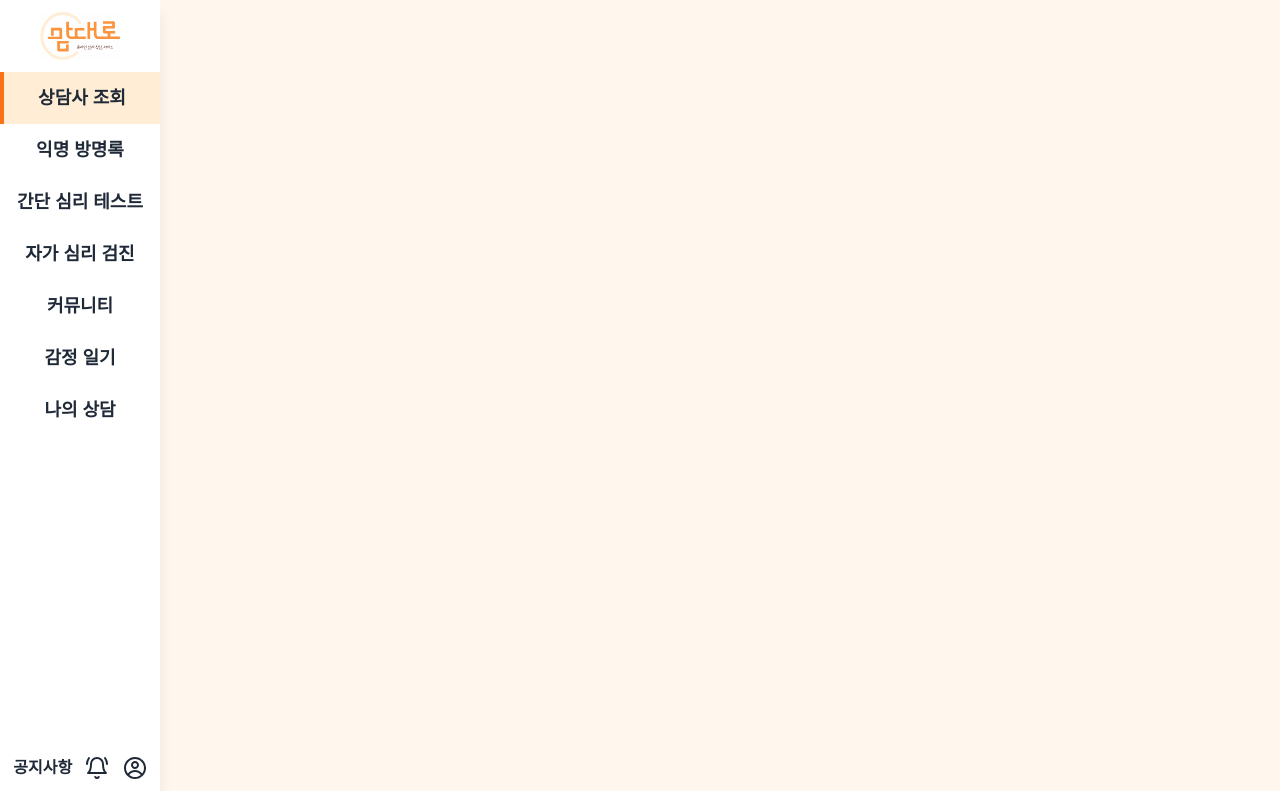
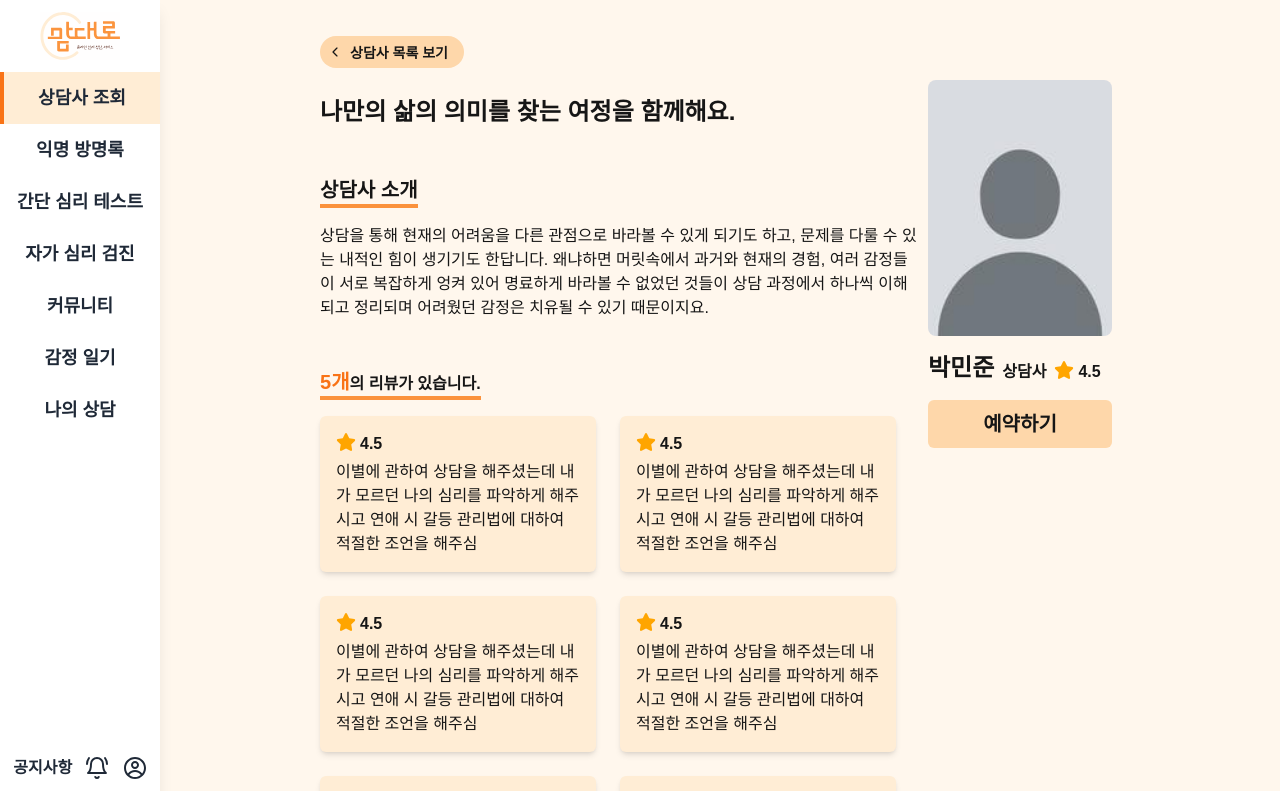
Before and after one commit to heymin2/Mamdaero, a React (Vite) app in the folder frontend/: page /counselor/1234 in a window 1280 px wide. Shown: the top 791 px of the page. Built offline with nearby package versions, Linux system fonts and the light colour scheme; a web font is replaced by a local one.

Commit message:
design: 상담사 목록, 상세 페이지 수정 (#14, #24)

```diff
--- a/frontend/src/App.tsx
+++ b/frontend/src/App.tsx
@@ -1,15 +1,13 @@
 import { Routes, Route, useLocation } from 'react-router-dom';
 import NavClient from '@/components/navigation/NavClient';
 import MainPage from '@/pages/main/MainPage';
-import MainPageClient from '@/pages/main/MainPageClient';
-import MainPageCounselor from '@/pages/main/MainPageCounselor';
 import SignUpChoose from '@/pages/signup/SignUpChoose';
 import SignUpClient from '@/pages/signup/SignUpClient';
 import SignUpCounselor from '@/pages/signup/SignUpCounselor';
 import SignUpCounselorInfo from '@/components/input/SignUpCounselorInfo';
 import SelfTestListPage from '@/pages/selftest/SelfTestListPage';
-import CounselorListPage from './pages/CounselorListPage';
-
+import CounselorListPage from '@/pages/CounselorListPage';
+import CounselorDetailPage from '@/pages/CounselorDetailPage';
 const routeBackgroundColors: { [key: string]: string } = {
   '/signup/counselor': 'bg-blue-50',
 };
@@ -37,12 +35,12 @@ function App() {
       >
         <Routes>
           <Route path="/" element={<MainPage />} />
-          <Route path="/" element={<MainPageClient />} />
-          <Route path="/" element={<MainPageCounselor />} />
           <Route path="/signup/choose" element={<SignUpChoose />} />
           <Route path="/signup/client" element={<SignUpClient />} />
           <Route path="/signup/counselor/*" element={<SignUpCounselor />} />
           <Route path="/counselor" element={<CounselorListPage />} />
+          <Route path="/counselor/:counselorID" element={<CounselorDetailPage />} />
+
           <Route path="/selftest" element={<SelfTestListPage />} />
         </Routes>
       </div>
--- a/frontend/src/pages/CounselorDetailPage.tsx
+++ b/frontend/src/pages/CounselorDetailPage.tsx
@@ -6,27 +6,34 @@ import { useNavigate } from 'react-router-dom';
 import { IoIosArrowBack } from 'react-icons/io';
 import { FaStar } from 'react-icons/fa6';
 
-interface CounselorDetailProps {
-  name: string;
-  intro: string;
-  introDetail: string;
-  profileImage: string;
-  reviewCount: number;
-}
-const CounselorDetailPage: React.FC<CounselorDetailProps> = ({
-  name = '박민준',
-  intro = '똑똑똑, 당신의 이야기를 경청하며, 내면의 힘을 키워나가는 박민준상담사입니다.',
-  introDetail = ' 상담을 통해 현재의 어려움을 다른 관점으로 바라볼 수 있게 되기도 하고, 문제를 다룰 수 있는 내적인 힘이 생기기도 한답니다. 왜냐하면 머릿속에서 과거와 현재의 경험, 여러 감정들이 서로 복잡하게 엉켜 있어 명료하게 바라볼 수 없었던 것들이 상담 과정에서 하나씩 이해되고 정리되며 어려웠던 감정은 치유될 수 있기 때문이지요. ',
-  profileImage = DefaultProfile,
-  reviewCount = 5,
-}) => {
+// interface CounselorDetailProps {
+//   name: string;
+//   intro: string;
+//   introDetail: string;
+//   profileImage: string;
+//   reviewCount: number;
+// }
+// const CounselorDetailPage: React.FC<CounselorDetailProps> = ({
+//   name = '박민준',
+//   intro = '똑똑똑, 당신의 이야기를 경청하며, 내면의 힘을 키워나가는 박민준 상담사입니다.',
+//   introDetail = ' 상담을 통해 현재의 어려움을 다른 관점으로 바라볼 수 있게 되기도 하고, 문제를 다룰 수 있는 내적인 힘이 생기기도 한답니다. 왜냐하면 머릿속에서 과거와 현재의 경험, 여러 감정들이 서로 복잡하게 엉켜 있어 명료하게 바라볼 수 없었던 것들이 상담 과정에서 하나씩 이해되고 정리되며 어려웠던 감정은 치유될 수 있기 때문이지요. ',
+//   profileImage = DefaultProfile,
+//   reviewCount = 5,
+// }) => {
+const CounselorDetailPage = () => {
   const navigate = useNavigate();
   const backToList = () => {
     navigate('/counselor');
   };
+  const name = '박민준';
+  const intro = '나만의 삶의 의미를 찾는 여정을 함께해요.';
+  const introDetail =
+    ' 상담을 통해 현재의 어려움을 다른 관점으로 바라볼 수 있게 되기도 하고, 문제를 다룰 수 있는 내적인 힘이 생기기도 한답니다. 왜냐하면 머릿속에서 과거와 현재의 경험, 여러 감정들이 서로 복잡하게 엉켜 있어 명료하게 바라볼 수 없었던 것들이 상담 과정에서 하나씩 이해되고 정리되며 어려웠던 감정은 치유될 수 있기 때문이지요. ';
+  const profileImage = DefaultProfile;
+  const reviewCount = 5;
   return (
     <div className="my-3 mx-24">
-      <div className="mb-5">
+      <div className="mb-3">
         <RoundedButton
           label={
             <span className="flex items-center ms-2">
@@ -39,7 +46,7 @@ const CounselorDetailPage: React.FC<CounselorDetailProps> = ({
           user="client"
         ></RoundedButton>
       </div>
-      <div className="grid grid-cols-4 ">
+      <div className="grid grid-cols-4">
         {/* 왼쪽 부분 (상담사 소개) */}
         <div className="col-span-3">
           {/* 한줄 소개 */}
@@ -68,23 +75,25 @@ const CounselorDetailPage: React.FC<CounselorDetailProps> = ({
             <ReviewCard />
             <ReviewCard />
             <ReviewCard />
+            <ReviewCard />
+            <ReviewCard />
           </div>
         </div>
         {/* 오른쪽 부분 (이름, 이미지, 예약하기 버튼) */}
         <div className="col-span-1 mx-2">
-          <div className="flex my-4 justify-around">
-            <div className="flex items-end border-b-4 border-b-orange-400">
-              <div className="text-3xl font-bold">{name}</div>
+          <div className="sticky top-20 overflow-auto">
+            <img src={DefaultProfile} className="w-full h-64 object-cover rounded-lg" alt="" />
+            <div className="flex my-4 justify-start">
+              <div className="flex items-end">
+                <div className="text-2xl font-bold">{name}</div>
                 <div className="text-base font-bold ml-2">상담사</div>
                 <div className="flex ms-1">
                   <FaStar size={20} color="orange" className="ms-1" />
                   <div className="text-md font-bold mx-1">4.5</div>
-                <div>(115)</div>
                 </div>
               </div>
             </div>
-          <img src={DefaultProfile} className="w-full h-64 object-cover rounded-lg" alt="" />
-          <div className="my-5">
+            <div>
               <SquareButton
                 label="예약하기"
                 onClick={backToList}
@@ -95,6 +104,7 @@ const CounselorDetailPage: React.FC<CounselorDetailProps> = ({
           </div>
         </div>
       </div>
+    </div>
   );
 };
 
--- a/frontend/src/pages/CounselorListPage.tsx
+++ b/frontend/src/pages/CounselorListPage.tsx
@@ -14,10 +14,14 @@ const CounselorListPage: React.FC = () => {
 
   return (
     <div>
-      <div className="flex justify-between my-5">
+      <div className="flex flex-col xl:flex-row justify-between my-5">
         <div>
-          <div className="font-bold text-3xl text-orange-500">맘대로 상담사 조회</div>
-          <div className="my-2">나에게 딱 맞는 상담사를 만나보세요.</div>
+          <div className="font-bold text-xl sm:text-2xl md:text-3xl text-orange-500">
+            맘대로 상담사 조회
+          </div>
+          <div className="my-2 text-sm sm:text-base md:text-lg">
+            나에게 딱 맞는 상담사를 만나보세요.
+          </div>
         </div>
         <div className="flex items-center">
           <AlignDropdown
```
Lines whose indentation alone changed are shown as unchanged.
